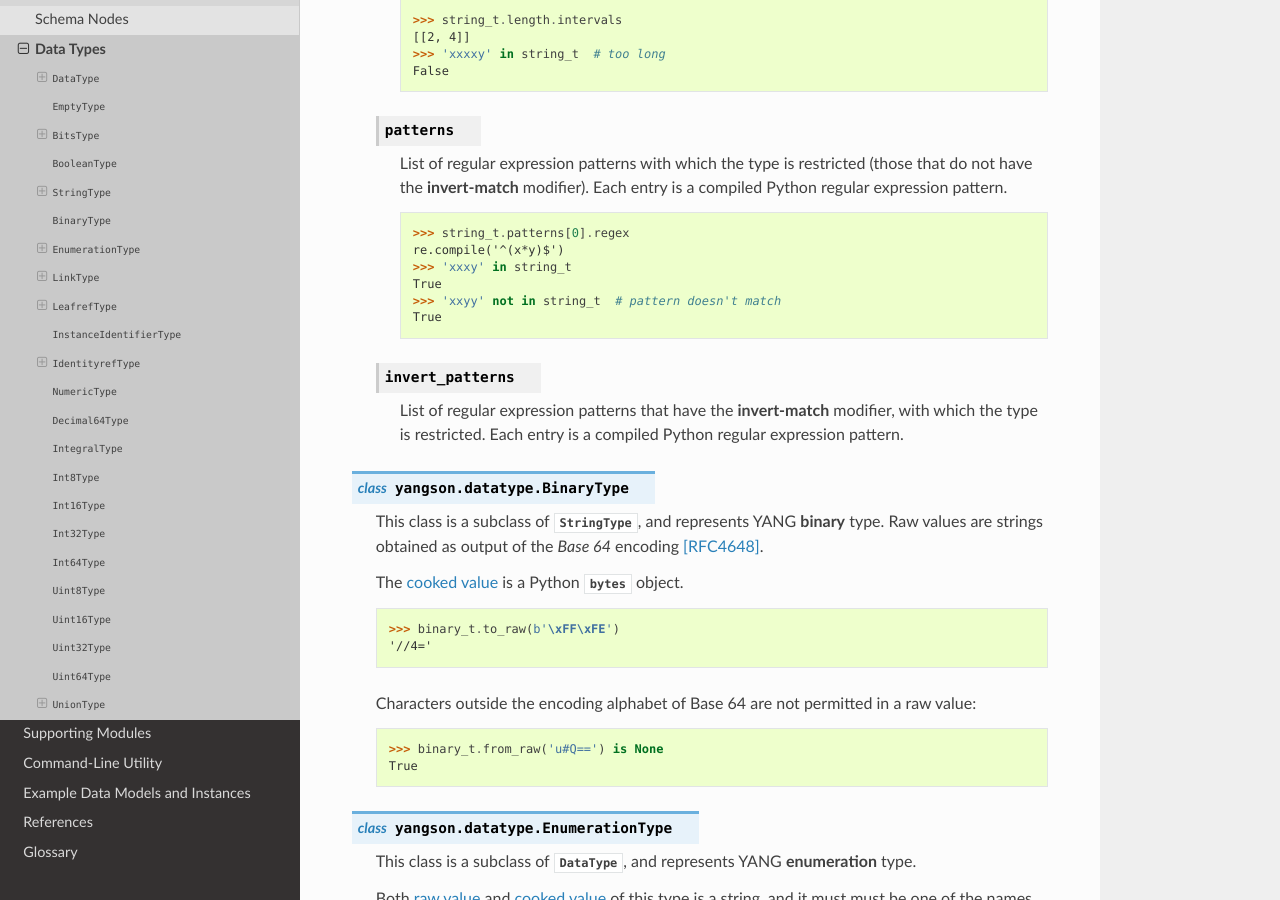
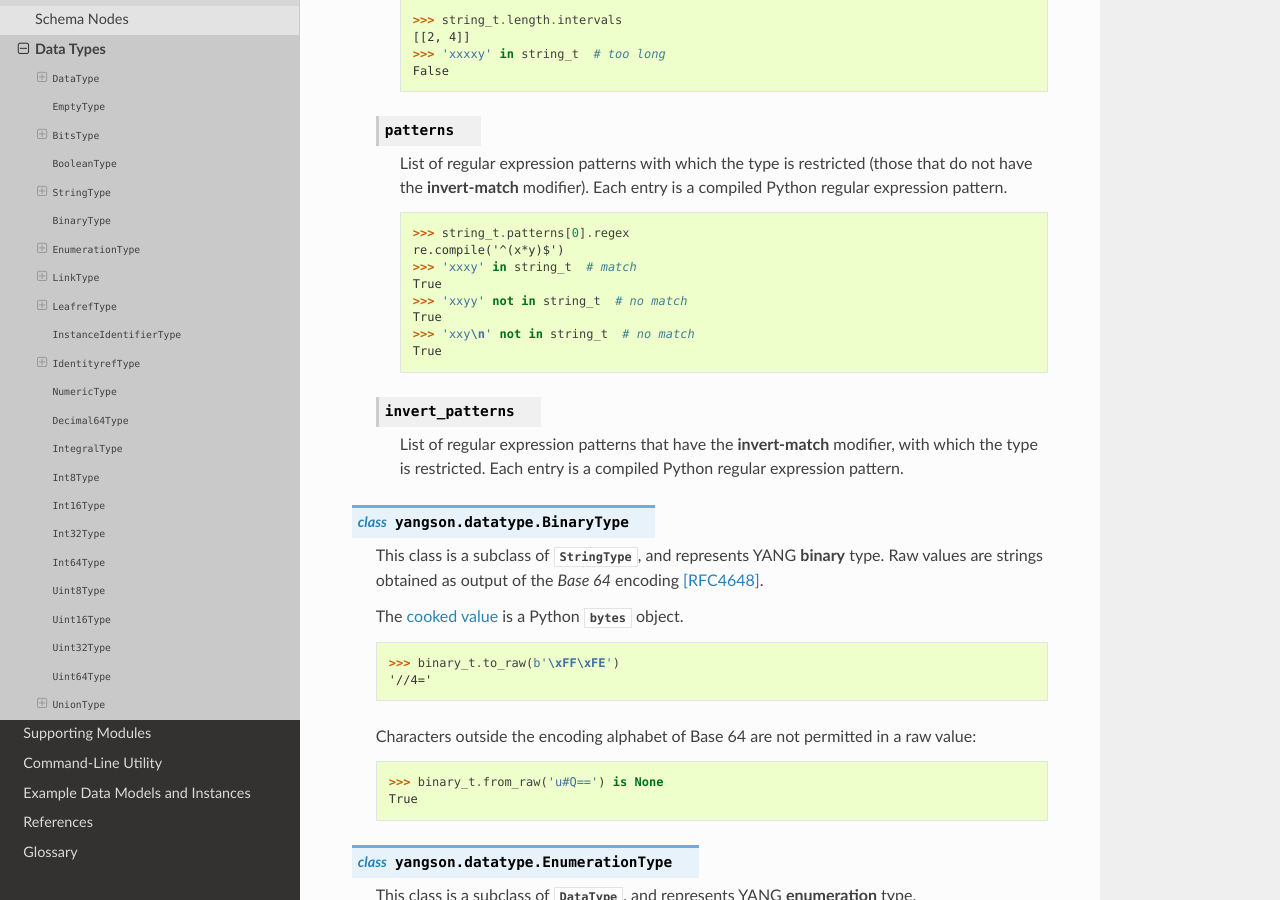
Before and after one commit to CZ-NIC/yangson, a Sphinx documentation site: the page built from docs/datatype.rst, in a window 1280 px wide and 900 px high, scrolled down 5374 px. Built offline with Sphinx 7.4.7 and the Read the Docs theme 2.0.0, drawn with Linux system fonts in a browser that asks for light colours.

Commit message:
Add doctest to detect false positives in pattern matching
This guards against trailing newlines that match in Python. Unlike
PyXB, elementpath addresses these.

```diff
--- a/docs/datatype.rst
+++ b/docs/datatype.rst
@@ -328,9 +328,11 @@ all :class:`~.schemanode.TerminalNode` instances.
 
          >>> string_t.patterns[0].regex
          re.compile('^(x*y)$')
-         >>> 'xxxy' in string_t
+         >>> 'xxxy' in string_t  # match
          True
-         >>> 'xxyy' not in string_t  # pattern doesn't match
+         >>> 'xxyy' not in string_t  # no match
+         True
+         >>> 'xxy\n' not in string_t  # no match
          True
 
    .. attribute:: invert_patterns
```
